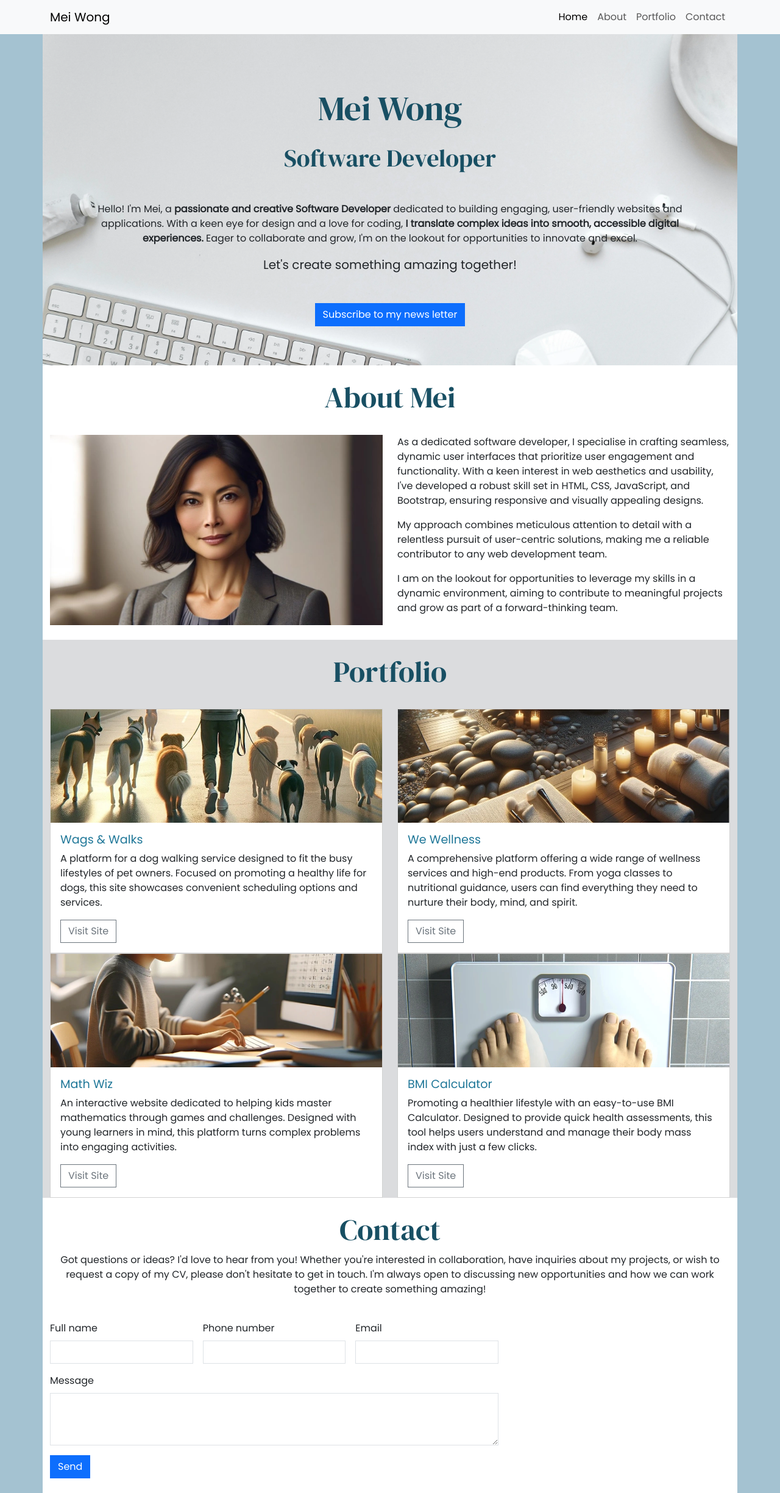
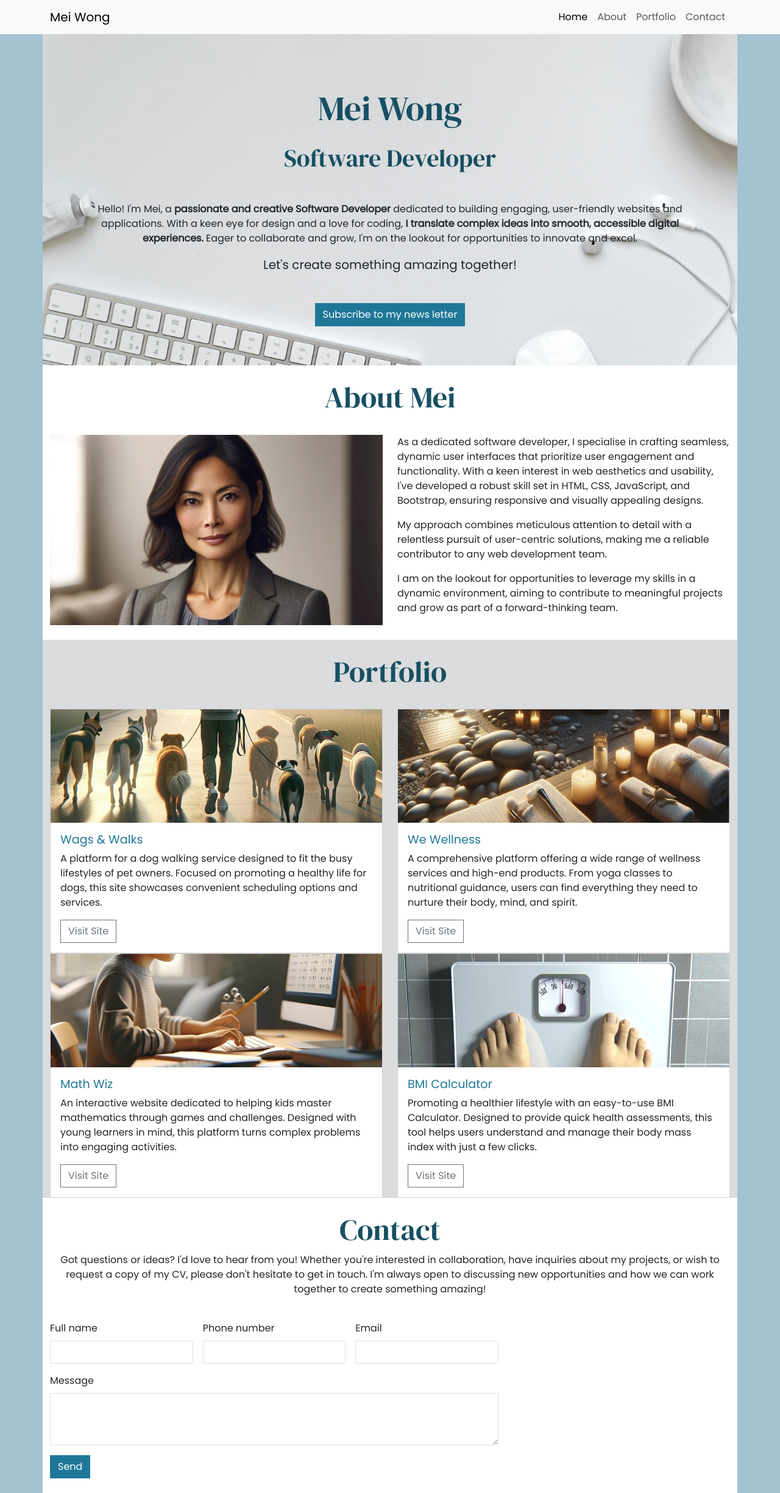
Before and after one commit to Jcasa08/portfolio, a plain HTML site: page index.html in a window 1280 px wide. Shown: the whole page at 61% size. Drawn offline with nearby package versions, Linux system fonts and the light colour scheme.

Commit message:
add css styles to button

```diff
--- a/assets/css/style.css
+++ b/assets/css/style.css
@@ -23,6 +23,16 @@ h2 {
 .sharp-corners,
 .sharp-corners * {
     border-radius: 0;
+}
+
+.custom-button {
+    background-color: #1f7798;
+    border-color: #1f7798;
+}
+
+.custom-button:hover {
+    background-color: #184f63;
+    border-color: #184f63;
 }
 
 /* About section */
--- a/index.html
+++ b/index.html
@@ -65,8 +65,8 @@
                 </p>
                 <!-- mb-5 gives extra margin spacing under lead text -->
                 <p class="lead mb-5">Let's create something amazing together!</p>
-                <button type="button" class="sharp-corners btn btn-primary" data-bs-toggle="modal"
-                    data-bs-target="#exampleModal">
+                <button type="button" class="custom-button custom-button:hover sharp-corners btn btn-primary"
+                    data-bs-toggle="modal" data-bs-target="#exampleModal">
                     Subscribe to my news letter </button>
             </div>
         </section>
@@ -219,7 +219,7 @@
 
 
                     <div class="col-12">
-                        <button type="submit" class="btn btn-primary">Send</button>
+                        <button type="submit" class="custom-button custom-button:hover btn btn-primary">Send</button>
                     </div>
                 </form>
             </div>
@@ -250,7 +250,8 @@
                         </form>
                     </div>
                     <div class="modal-footer">
-                        <button type="button" class="btn btn-primary">Sign up!</button>
+                        <button type="button" class="custom-button custom-button:hover btn btn-primary">Sign
+                            up!</button>
                     </div>
                 </div>
             </div>
```
